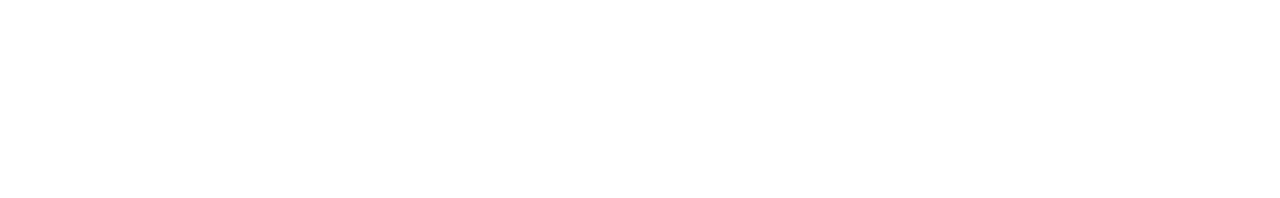
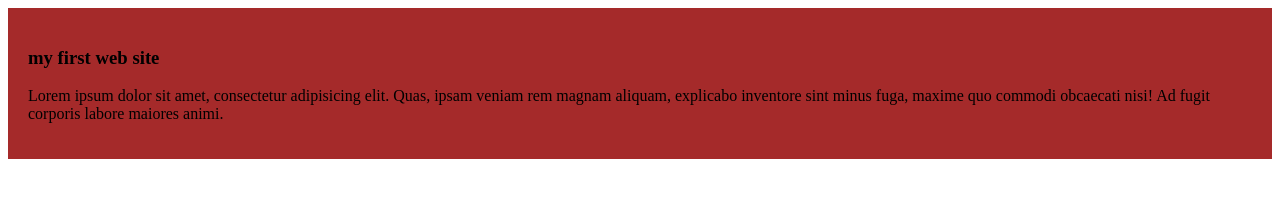
Before and after one commit to TANVIRHASANJOY/my-first-github-report, a plain HTML site: page index.html in a window 1280 px wide. Drawn offline with Linux system fonts and the light colour scheme.

Commit message:
added the first blogs

```diff
--- a/index.html
+++ b/index.html
@@ -4,8 +4,11 @@
     <meta charset="UTF-8">
     <meta name="viewport" content="width=device-width, initial-scale=1.0">
     <title>my first ever github report</title>
+    <link rel="stylesheet" href="style/blogs.css">
 </head>
 <body>
-
-</body>
+    <div>
+    <h3>my first web site</h3>
+    <p>Lorem ipsum dolor sit amet, consectetur adipisicing elit. Quas, ipsam veniam rem magnam aliquam, explicabo inventore sint minus fuga, maxime quo commodi obcaecati nisi! Ad fugit corporis labore maiores animi.</p>
+</div>
 </html>
--- /dev/null
+++ b/style/blogs.css
@@ -0,0 +1,4 @@
+div{
+    background-color: brown;
+    padding: 20px;
+}
```
